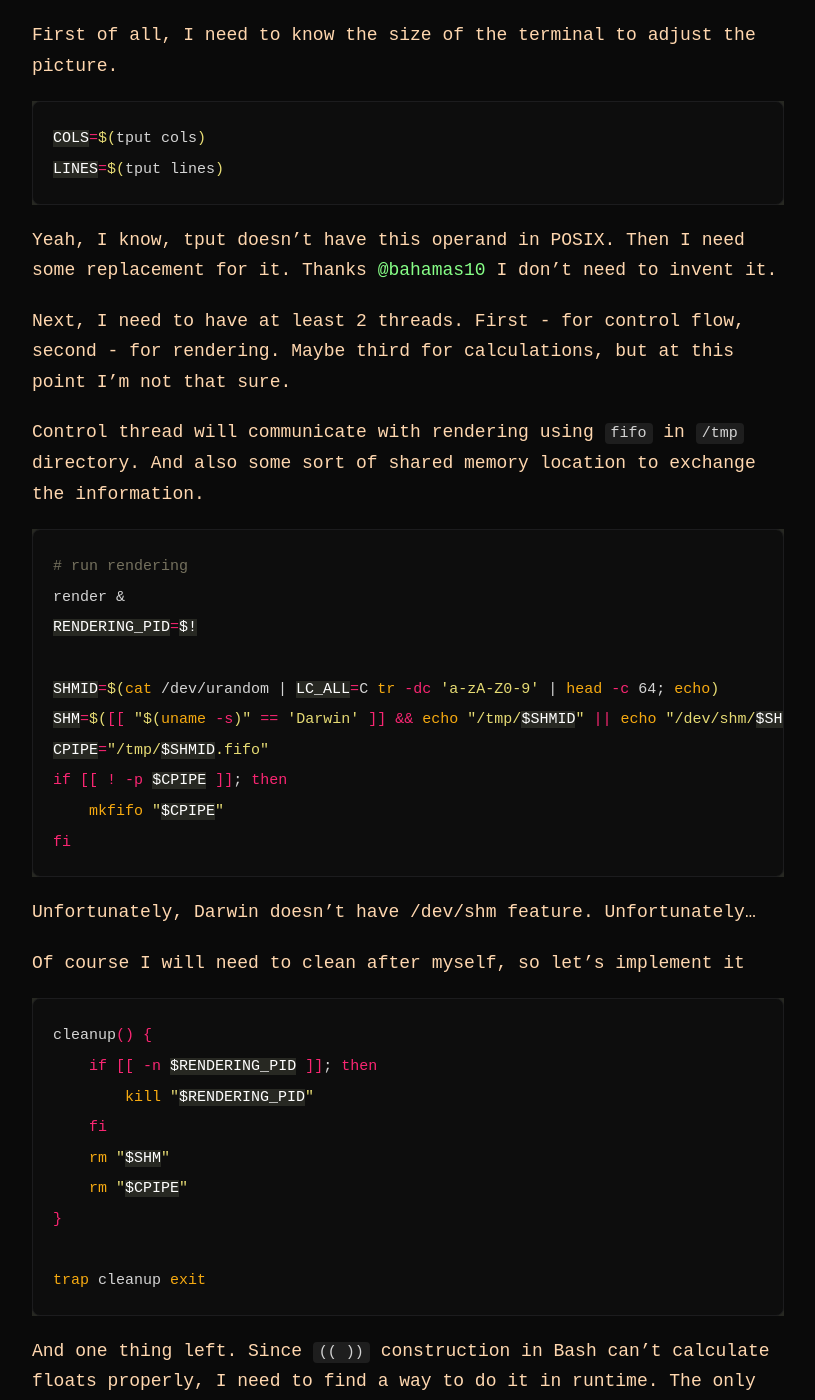
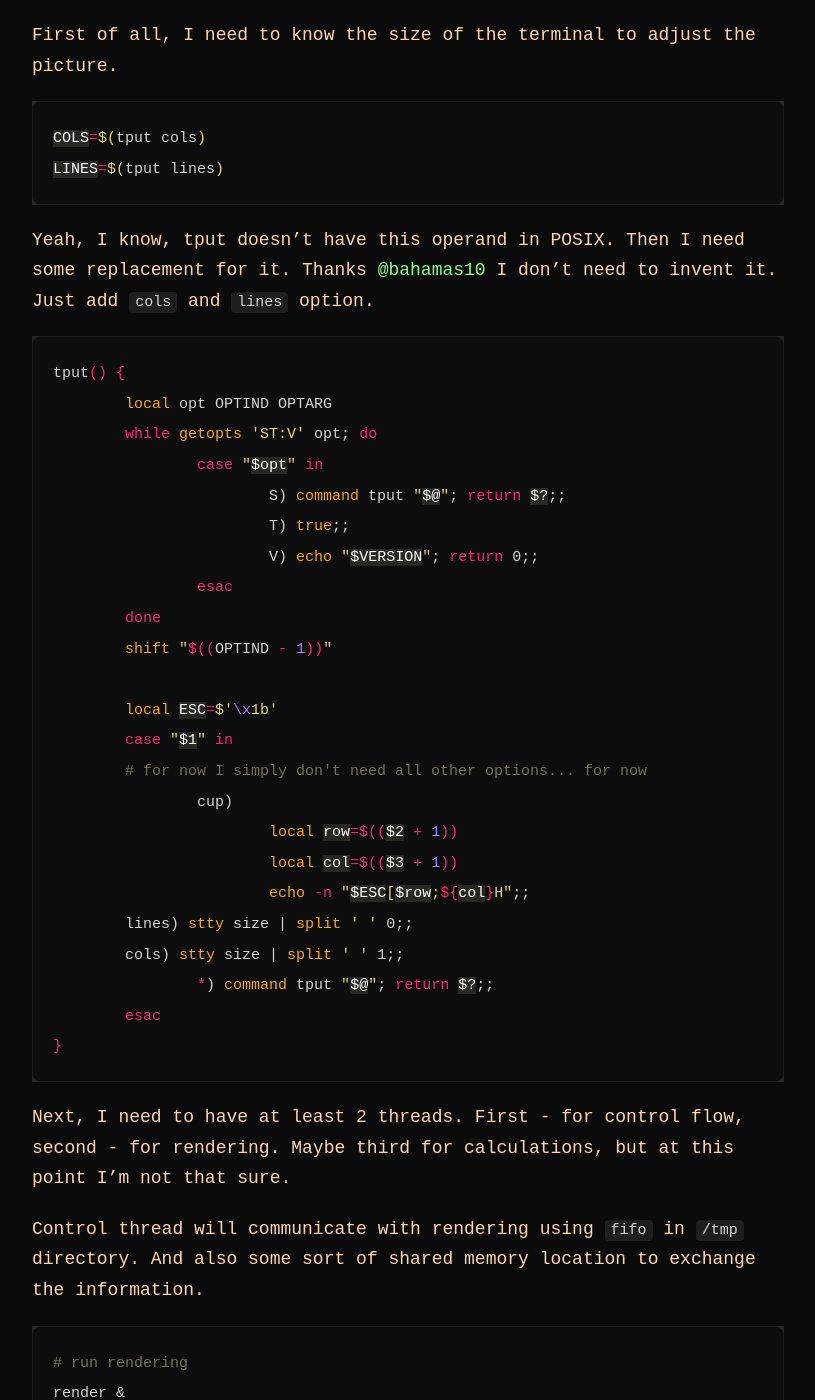
Before and after one commit to pasha1980/pasha1980.github.io, a Jekyll site: the page built from _posts/2026-05-16-tsp-part-1.md, in a window 1280 px wide and 1400 px high, scrolled down 1050 px. Shown: the whole window, without its empty margins (232-1047 px from the left). Built offline with Jekyll 4.4.1, drawn with Linux system fonts in a browser that asks for light colours.

Commit message:
fixes in tsp part 1 post

```diff
--- a/_posts/2026-05-16-tsp-part-1.md
+++ b/_posts/2026-05-16-tsp-part-1.md
@@ -31,7 +31,33 @@ COLS=$(tput cols)
 LINES=$(tput lines)
 {% endhighlight %}
 
-Yeah, I know, tput doesn't have this operand in POSIX. Then I need some replacement for it. Thanks [@bahamas10](https://github.com/bahamas10/bash-tput) I don't need to invent it.
+Yeah, I know, tput doesn't have this operand in POSIX. Then I need some replacement for it. Thanks [@bahamas10](https://github.com/bahamas10/bash-tput) I don't need to invent it. Just add `cols` and `lines` option.
+
+{% highlight bash %}
+tput() {
+	local opt OPTIND OPTARG
+	while getopts 'ST:V' opt; do
+		case "$opt" in
+			S) command tput "$@"; return $?;;
+			T) true;;
+			V) echo "$VERSION"; return 0;;
+		esac
+	done
+	shift "$((OPTIND - 1))"
+
+	local ESC=$'\x1b'
+	case "$1" in
+        # for now I simply don't need all other options... for now
+		cup)
+			local row=$(($2 + 1))
+			local col=$(($3 + 1))
+			echo -n "$ESC[$row;${col}H";;
+        lines) stty size | split ' ' 0;;
+        cols) stty size | split ' ' 1;;
+		*) command tput "$@"; return $?;;
+	esac
+}
+{% endhighlight %}
 
 Next, I need to have at least 2 threads. First - for control flow, second - for rendering. Maybe third for calculations, but at this point I'm not that sure.
 
```
